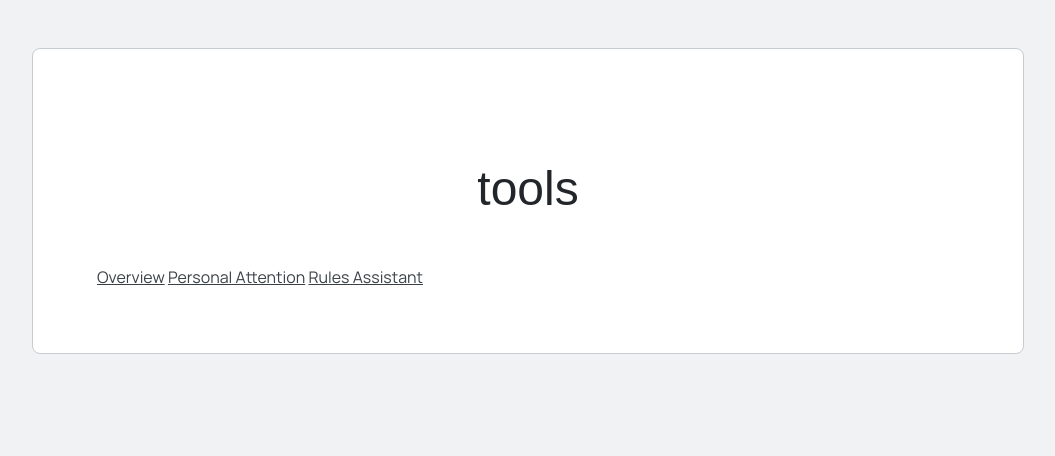
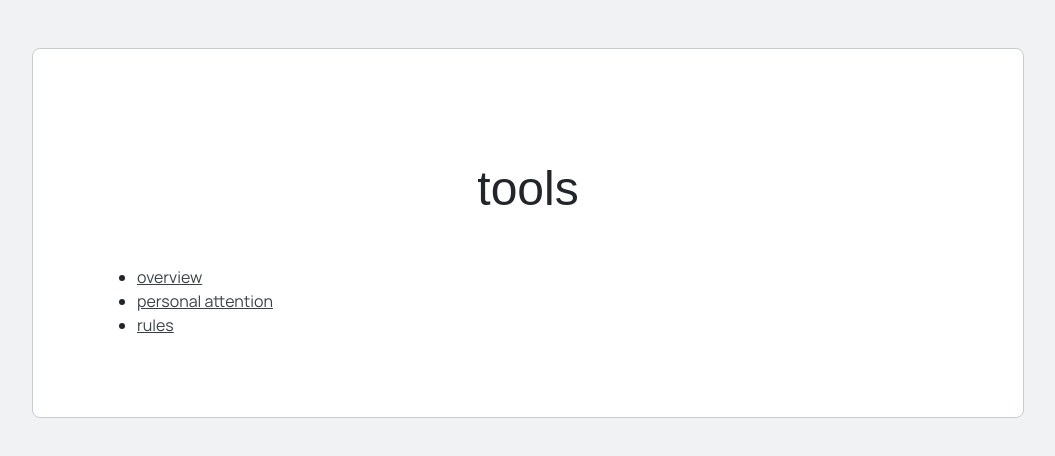
Before and after one commit to dsoloha/cityworld, a SvelteKit app: page /tools in a window 1280 px wide. Shown: the top 456 px of the page, without its empty margins (112-1167 px from the left). Built offline with nearby package versions, Linux system fonts and the light colour scheme; a web font is replaced by a local one.

Commit message:
Formatting, added basic list

```diff
--- a/src/routes/(app)/tools/+page.svelte
+++ b/src/routes/(app)/tools/+page.svelte
@@ -5,7 +5,15 @@
 <Card>
   <h1>tools</h1>
 
-  <a href="/tools/overview">Overview</a>
-  <a href="/tools/personalAttention">Personal Attention</a>
-  <a href="/tools/rulesAssistant">Rules Assistant</a>
+  <ul>
+    <li>
+      <a href="/tools/overview">overview</a>
+    </li>
+    <li>
+      <a href="/tools/attention">personal attention</a>
+    </li>
+    <li>
+      <a href="/tools/rules">rules</a>
+    </li>
+  </ul>
 </Card>
```
